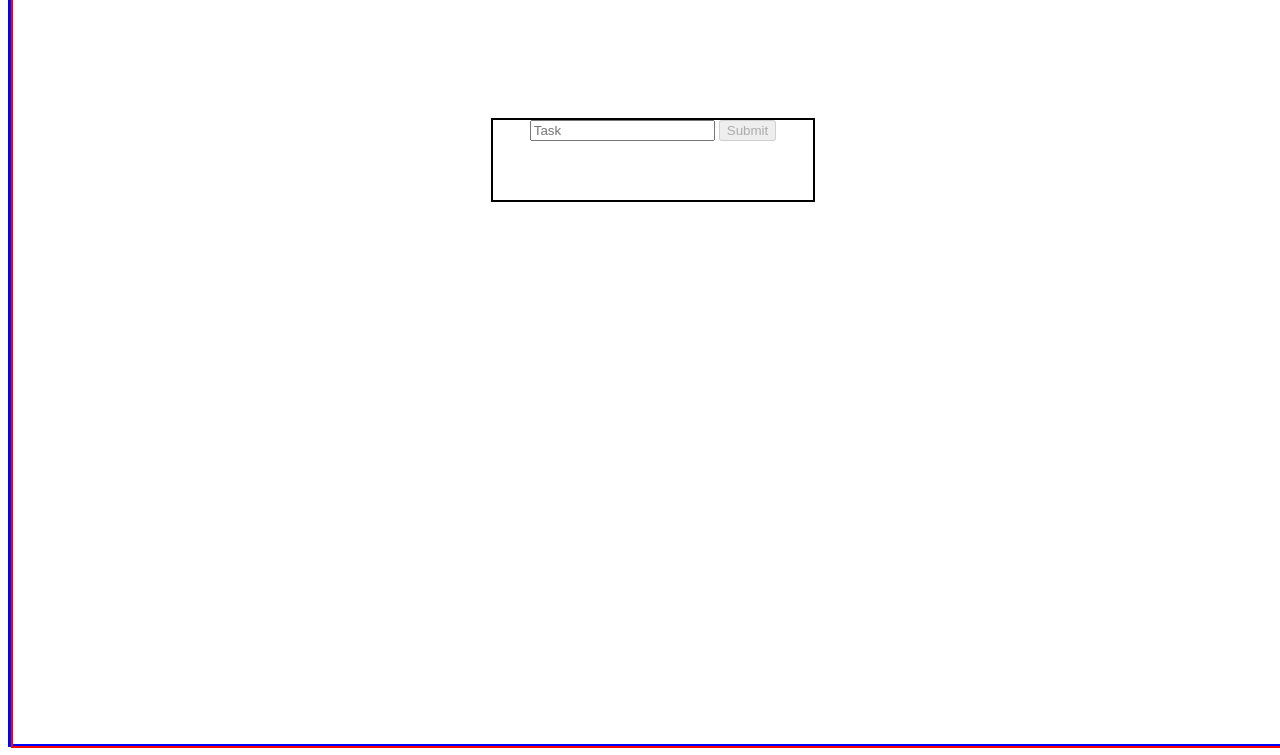
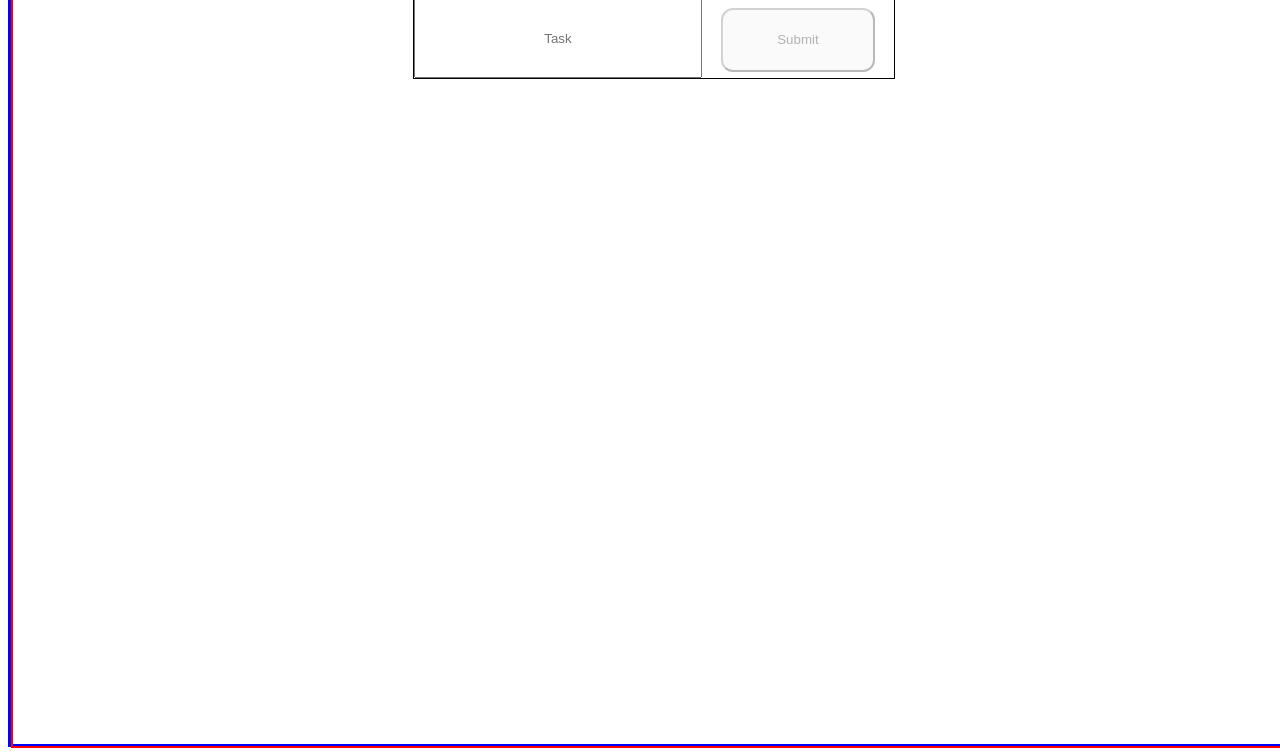
Before and after one commit to Nuribe92/Practice, a plain HTML site: page index.html in a window 1280 px wide. Shown: the part 195-950 px from the top of the page. Drawn offline with Linux system fonts and the light colour scheme.

Commit message:
arrange grid and buttons

```diff
--- a/index.html
+++ b/index.html
@@ -8,10 +8,11 @@
         </head>
 <body>
     <main>
+      <div id="form">
       <div id="title">
         <h1>TO DO APP</h1>
       </div>
-      <div>
+      <div id="insub">
         <input id="input" placeholder="Task" type="text">
         <button type="submit" id="newTask" onclick="addNewTask()">Submit</button>
       </div>
@@ -19,6 +20,7 @@
         <!--<ol id="newTasks">
         </ol>-->
       </div>
+    </div>
 
     </main>
     <script src="/script.js" rel="script"></script>
--- a/script.js
+++ b/script.js
@@ -31,7 +31,7 @@ function addNewTask(){
             div.classList.add('tarea');
             div.innerHTML = `
             <h2>${tarea}</h2>
-            <button>x</button>
+            <button id="internalButton">x</button>
             `
             division.appendChild(div)
         }
--- a/style.css
+++ b/style.css
@@ -10,16 +10,42 @@ main{
    border: 2px solid red;
     display: grid;
     grid-template-columns: auto;
+    justify-content: center;
+    vertical-align: center;
    }
+#form{
+    margin-top: 20%;
+
+}
+
+#insub{
+    display: grid;
+    grid-template-columns: 60% 40%;
+    vertical-align: middle;
+    text-align: center;
+    justify-content: center;
+}
+div input{
+    text-align: center;
+}
+#newTask{
+    border-radius:  12px;
+    height: 80%;
+    width: 80%;
+    vertical-align: middle;
+    margin: 5% 10%
+
+}
+
 
 div{
     height: 5em;
-    width: 20em;
-    border: 2px solid black;
-    position: relative;
+    width: 30em;
+    border: 1px solid black;
+    /*position: relative;
     top:10%;
     left:50%;
-    transform: translate(-50%, -50%);
+    transform: translate(-50%, -50%);*/
     text-align: center;
 
 }
@@ -29,7 +55,14 @@ div{
 
 }
 .tarea{
+
     display: grid;
     grid-template-columns: 80% 20%;
 
 }
+#internalButton{
+    border-radius: 12px;
+    height: 80%;
+    width: 80%;
+    margin: 7% 10%
+}
```
